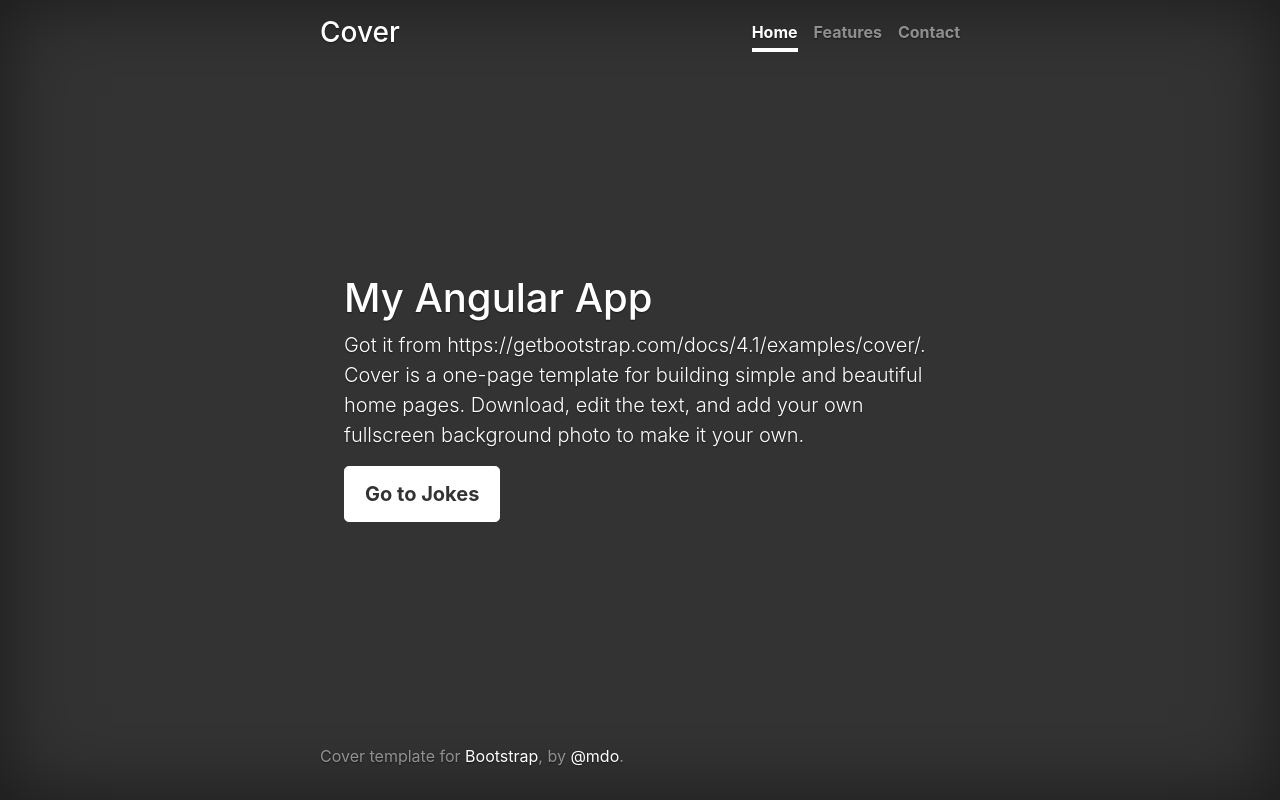
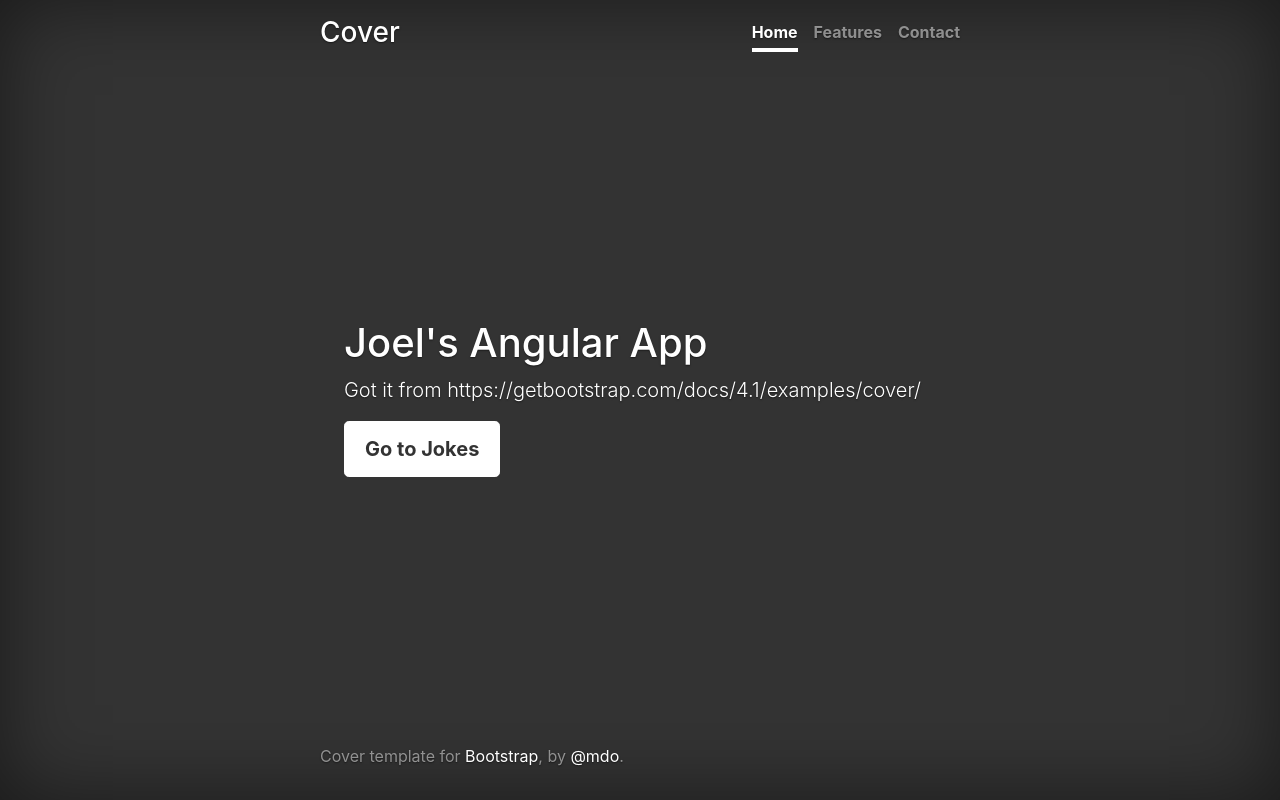
Before and after one commit to clodal/angular-5-workshop, an Angular app: page / in a window 1280 px wide. Built offline with nearby package versions, Linux system fonts and the light colour scheme.

Commit message:
chapter-9: router part 2

```diff
--- a/src/app/app.module.ts
+++ b/src/app/app.module.ts
@@ -13,6 +13,7 @@ const appRoutes: Routes = [
   { path: '', component: HomeComponent },
   { path: 'jokes', component: JokeListComponent },
   { path: 'joke-list', redirectTo: 'jokes'},
+  { path: 'joke/:id', component: JokeComponent },
   { path: '**', component: PageNotFoundComponent },
 ];
 
--- a/src/app/home/home.component.html
+++ b/src/app/home/home.component.html
@@ -12,9 +12,9 @@
     </header>
 
     <main role="main" class="inner cover">
-      <h1 class="cover-heading">My Angular App</h1>
-      <p class="lead">Got it from https://getbootstrap.com/docs/4.1/examples/cover/. Cover is a one-page template for building simple and beautiful home pages. Download, edit the text, and add your own fullscreen background photo to make it your own.</p>
-      <a href="#" class="btn btn-lg btn-secondary">Go to Jokes</a>
+      <h1 class="cover-heading">Joel's Angular App</h1>
+      <p class="lead">Got it from <a href="https://getbootstrap.com/docs/4.1/examples/cover/">https://getbootstrap.com/docs/4.1/examples/cover/</a></p>
+      <button routerLink="jokes" class="btn btn-lg btn-secondary" role="button">Go to Jokes</button>
     </main>
 
     <footer class="mastfoot mt-auto">
--- a/src/app/joke.component.ts
+++ b/src/app/joke.component.ts
@@ -1,4 +1,5 @@
 import { Component, Input } from '@angular/core';
+import { ActivatedRoute } from '@angular/router';
 
 export class Joke {
   public setup: string;
@@ -19,6 +20,7 @@ export class Joke {
   template: `
     <div class="card mb-3" style="width: 320px;">
       <div class="card-body">
+        <h6 *ngIf="id">{{ id }}</h6>
         <h4 class="card-title">
           {{ joke.setup }}
         </h4>
@@ -34,4 +36,11 @@ export class Joke {
 })
 export class JokeComponent {
   @Input() joke: Joke;
+  id: number;
+
+  constructor(private route: ActivatedRoute) {
+    this.route.params.subscribe(params => {
+      this.id = params.id;
+    });
+  }
 }
```
